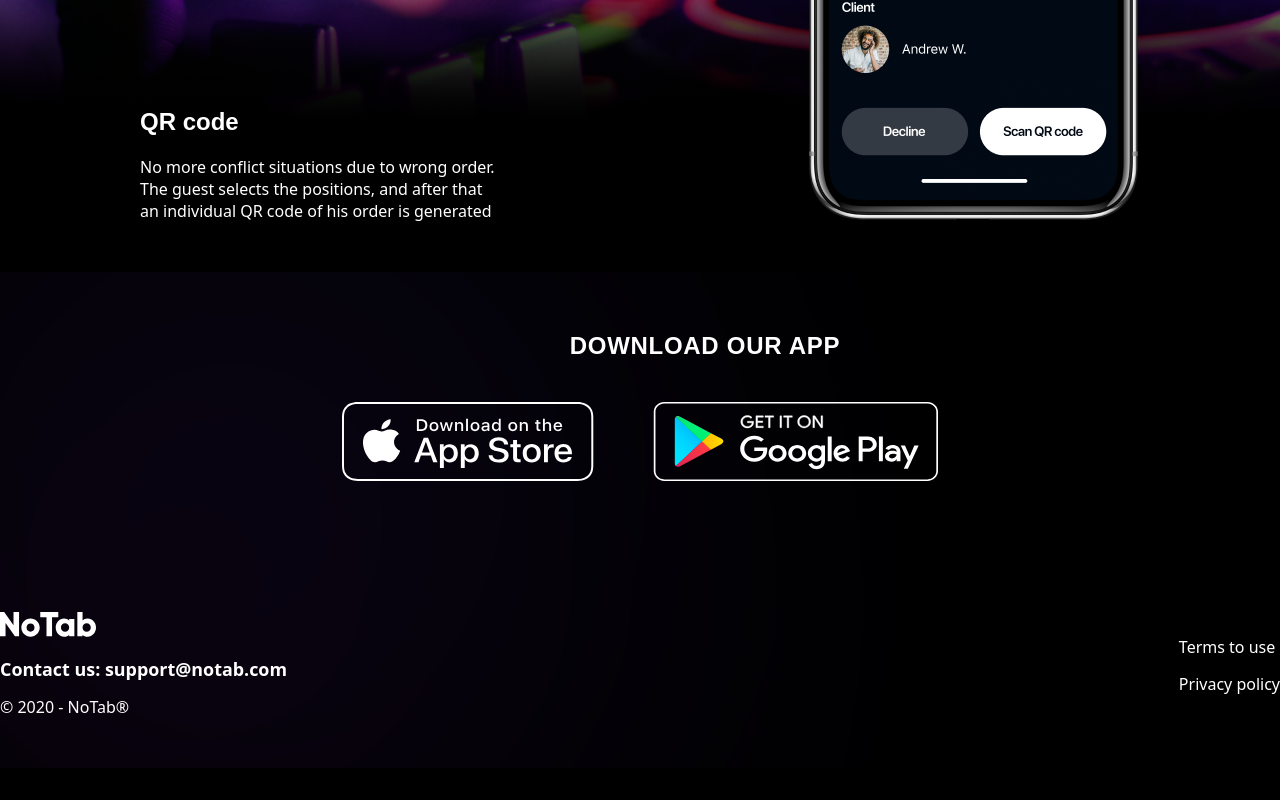
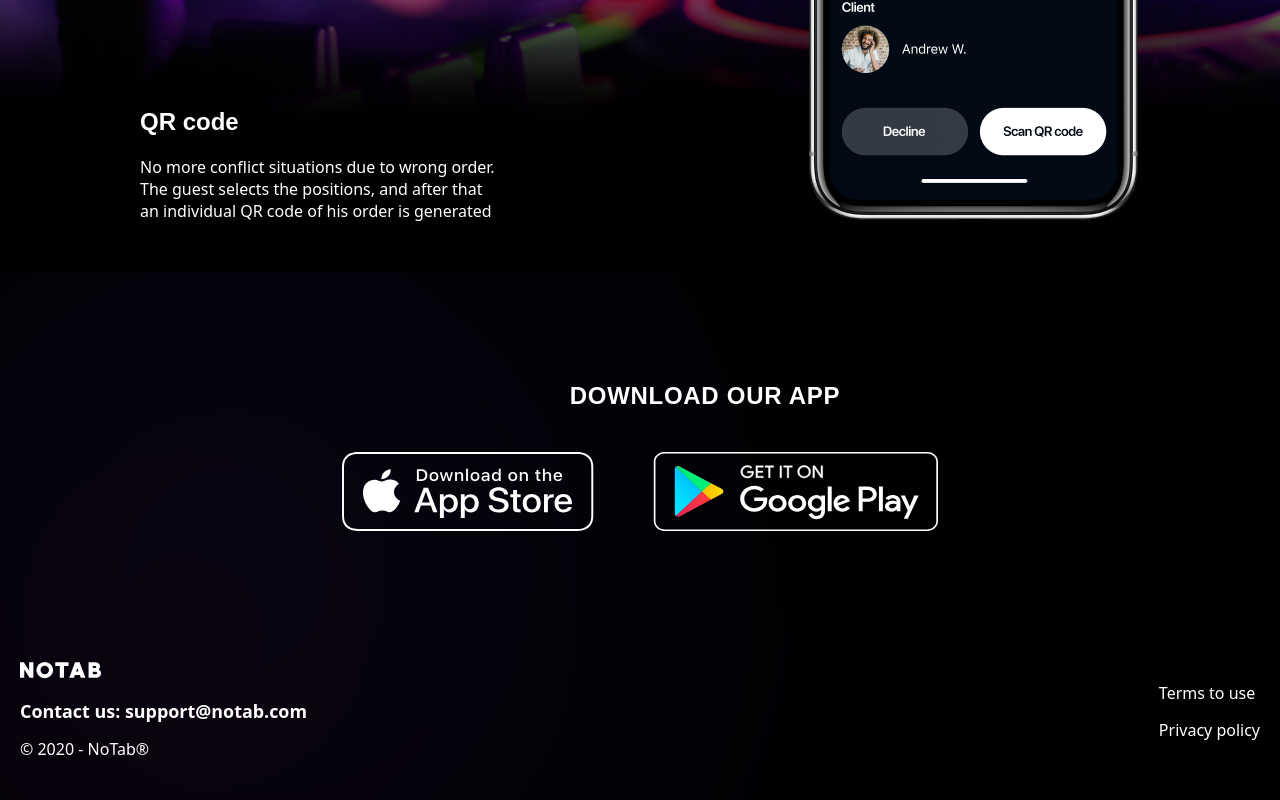
Before and after one commit to vovanstrr/NoTab, a plain HTML site: page index.html in a window 1280 px wide. Shown: the part 2561-3361 px from the top of the page. Before the commit the page ends 3329 px from the top, so only its background shows below. Drawn offline with Linux system fonts and the light colour scheme.

Commit message:
верстка footer закончена

```diff
--- a/css/style.css
+++ b/css/style.css
@@ -308,13 +308,15 @@ main {
 /* Footer */
 
 .footer {
-    padding: 50px 0;
+    padding: 100px 0 50px;
 }
 
-.footer__container {}
+.footer__container {
+    position: relative;
+}
 
 .footer__container::before {
-    content: "";
+    content: "123";
     position: absolute;
     z-index: -1;
     width: 25.38rem;
@@ -324,6 +326,7 @@ main {
     background: linear-gradient(41deg, #f101bf 0%, #06f 100%);
     transform: rotate(-6deg);
     opacity: 0.3;
+    /* background-color:#f101bf */
 }
 
 .footer__cta {
--- a/index.html
+++ b/index.html
@@ -100,21 +100,22 @@
                     </a>
                 </div>
             </div>
-        </div>
-
             <div class="footer__row">
                 <div class="footer__content">
                     <a href="" class="footer__logo-link">
-                    <img src="./img/logo_text.svg" alt="" class="footer__l">
+                        <img src="./img/logo_notab.svg" alt="" class="footer__l">
                     </a>
                     <p class="footer__contact">Contact us: <a href="mailto:support@notab.com">support@notab.com</a></p>
                     <p class="footer__copy">© 2020 - NoTab®</p>
+
                 </div>
                     <nav class="footer__links">
                     <a href="#!" class="">Terms to use</a>
                     <a href="#!" class="">Privacy policy</a>
                 </nav>
             </div>
+        </div>
+
 
     </footer>
 
```
Also changed, not shown: img/logo_notab.svg (added), img/round_footer.svg (added). Lines whose indentation alone changed are shown as unchanged.
